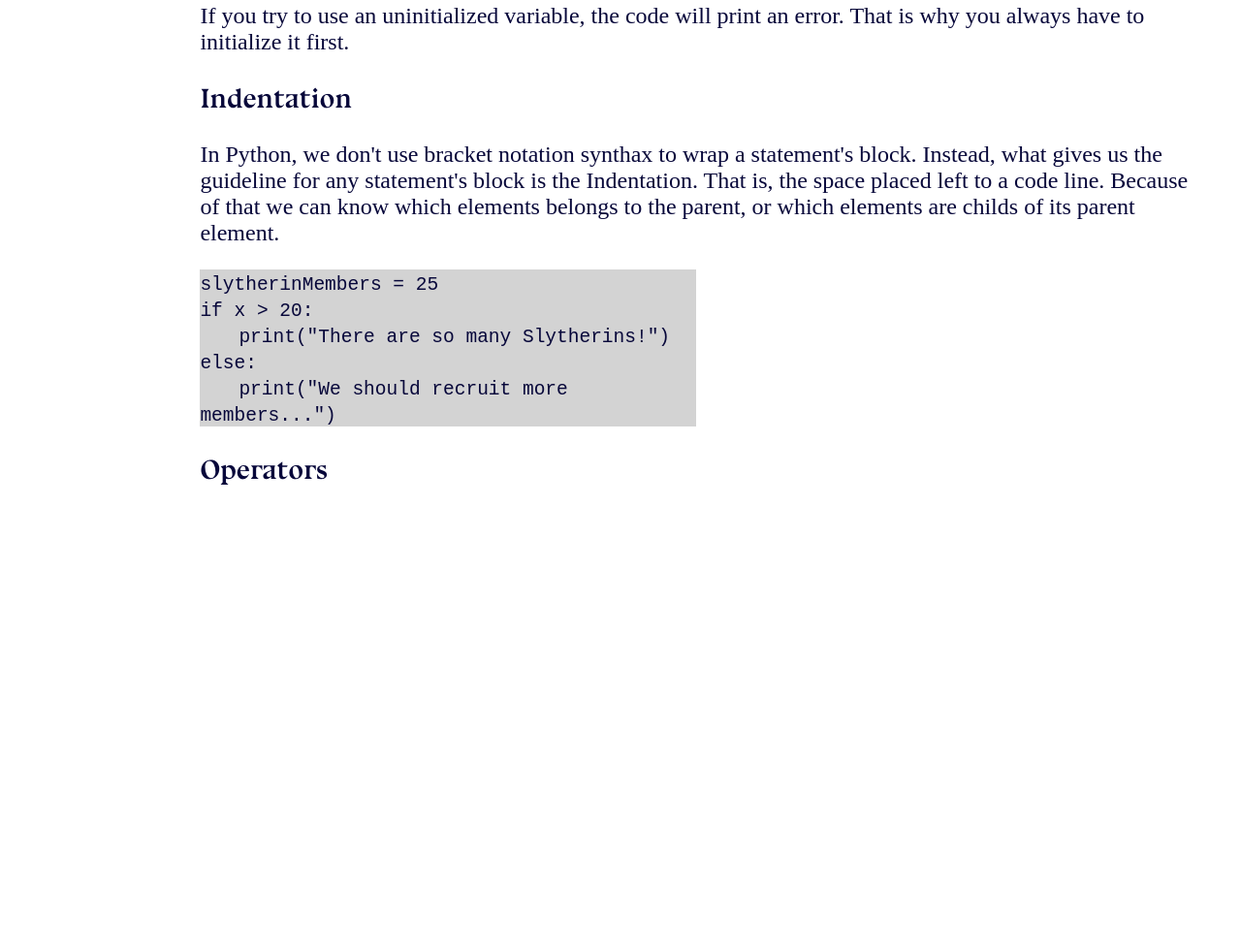
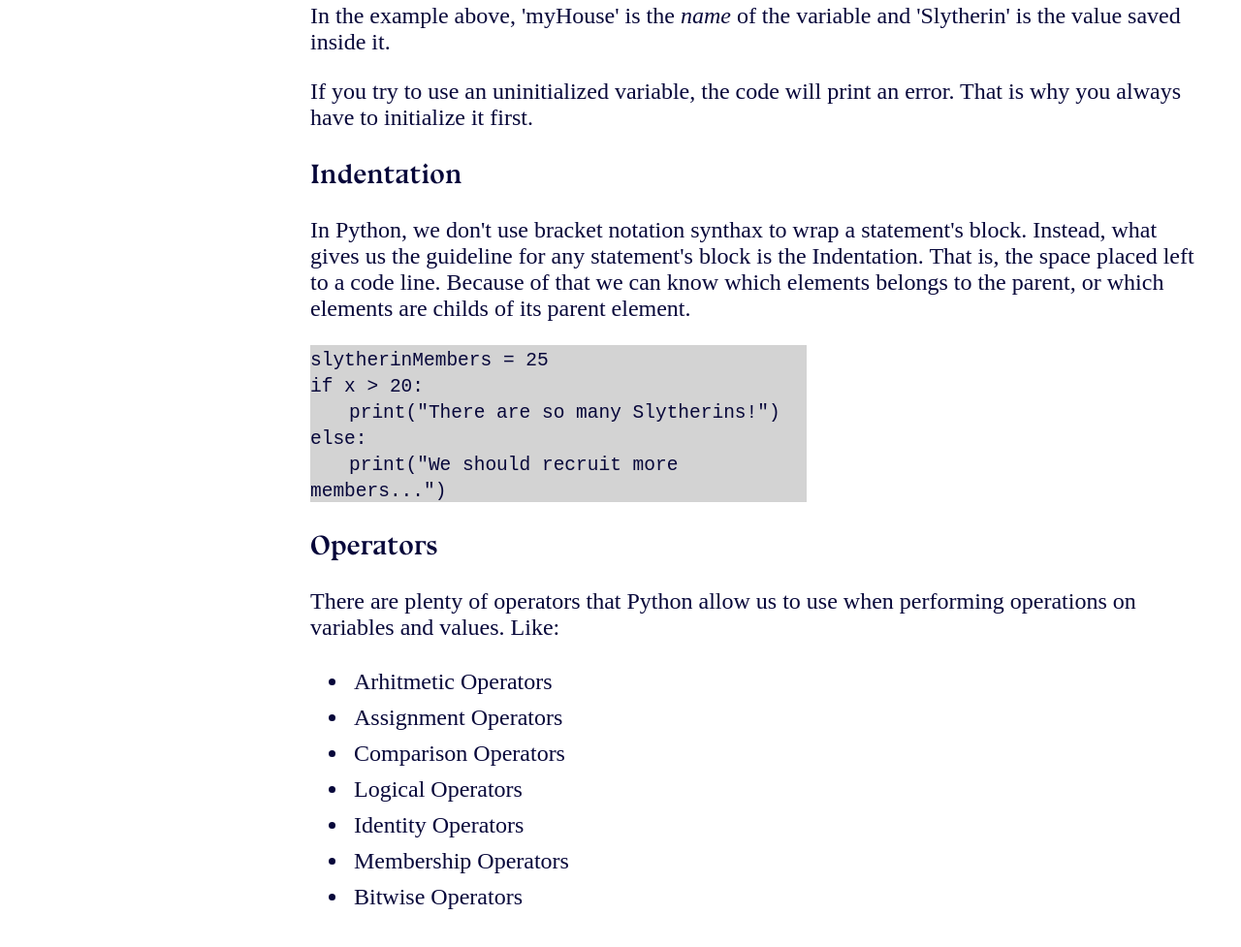
Before and after one commit to federicodiazgerstner/pytherin-documentation-page, a plain HTML site: page index.html in a window 1280 px wide. Shown: the part 1173-2150 px from the top of the page at 97% size. Before the commit the page ends 1742 px from the top, so only its background shows below. Drawn offline with Linux system fonts and the light colour scheme.

Commit message:
Corrected some positioning errors

```diff
--- a/index.html
+++ b/index.html
@@ -13,6 +13,7 @@
         </div>
     </div>
     <div id="content-page">
+        <div class="nav-wrapper">
             <div id="navbar">
                 <ul>
                     <a href="#introduction">Introduction<li class="list-item"></li></a>
@@ -22,6 +23,7 @@
                     <a href="#"><li class="list-item"></li></a>
                     <a href="#"><li class="list-item"></li></a>
                 </ul>
+            </div>
         </div>
         <div id="content">
             <section id="introduction">
@@ -59,8 +61,8 @@
                     <code>
                         myHouse = 'Slytherin'
                     </code>
-
                 </div>
+                <p>In the example above, 'myHouse' is the <em>name</em> of the variable and 'Slytherin' is the value saved inside it.</p>
                 <p>If you try to use an uninitialized variable, the code will print an error. That is why you always have to
                     initialize it first.
                 </p>
@@ -68,7 +70,6 @@
                 <p>In Python, we don't use bracket notation synthax to wrap a statement's block. Instead, what gives us the guideline for any statement's block
                     is the Indentation. That is, the space placed left to a code line. Because of that we can know which elements belongs to the parent, or which
                     elements are childs of its parent element.
-
                 </p>
                 <div class="code-div">
                     <code>
@@ -80,7 +81,16 @@
                     </code>
                 </div>
                 <h3>Operators</h3>
-                <p></p>
+                <p>There are plenty of operators that Python allow us to use when performing operations on variables and values. Like:</p>
+                <ul>
+                    <li>Arhitmetic Operators</li>
+                    <li>Assignment Operators</li>
+                    <li>Comparison Operators</li>
+                    <li>Logical Operators</li>
+                    <li>Identity Operators</li>
+                    <li>Membership Operators</li>
+                    <li>Bitwise Operators</li>
+                </ul>
             </section>
         </div>
     </div>
--- a/style.css
+++ b/style.css
@@ -34,7 +34,7 @@ body {
     position: fixed;
     height: 100vh;
     text-align: justify;
-    width: 12vw;
+    width: 10vw;
     background-color: rgb(7, 49, 42, 0.7);
     /*background-color: rgba(255,255,255,0.5); */
     background-blend-mode: lighten;
@@ -47,11 +47,15 @@ body {
     background-color: rgba(235, 231, 231, 0.8)
     text-align: justify;
     padding: 10px 40px 40px 40px;
-    margin-left: 13vw;
+    margin-left: 280px;
 }
 
 ul {
     padding: 0;
+}
+
+section > ul {
+    padding-left: 40px;
 }
 
 ul > a {
```
Lines whose indentation alone changed are shown as unchanged.
